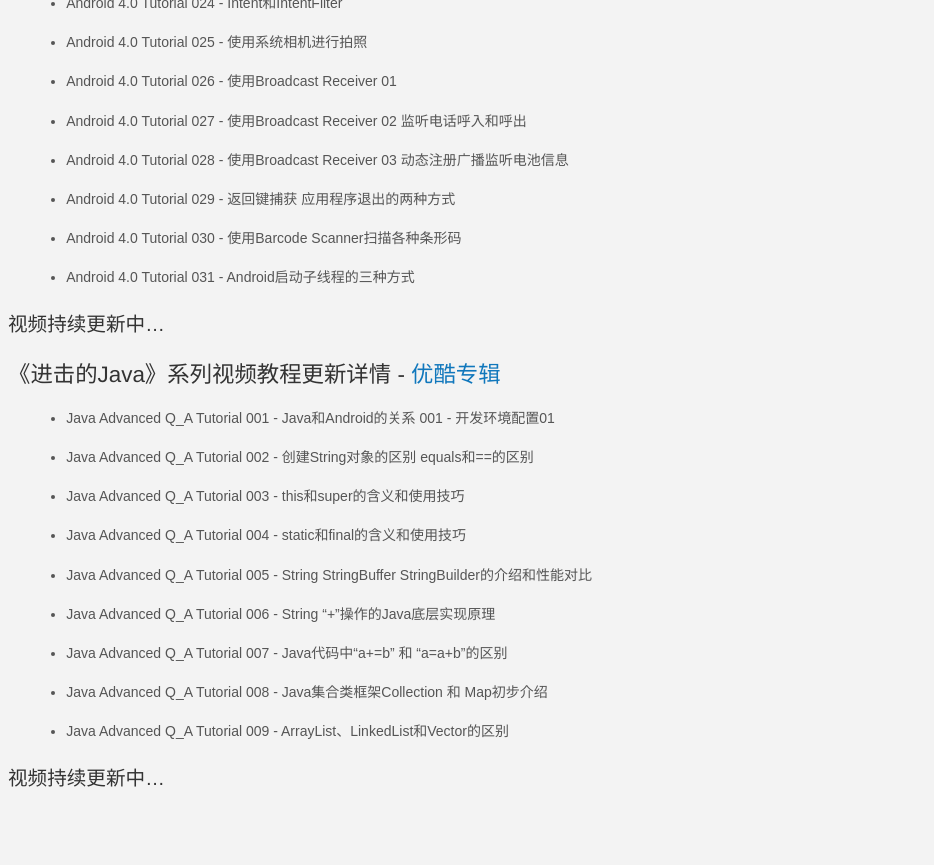
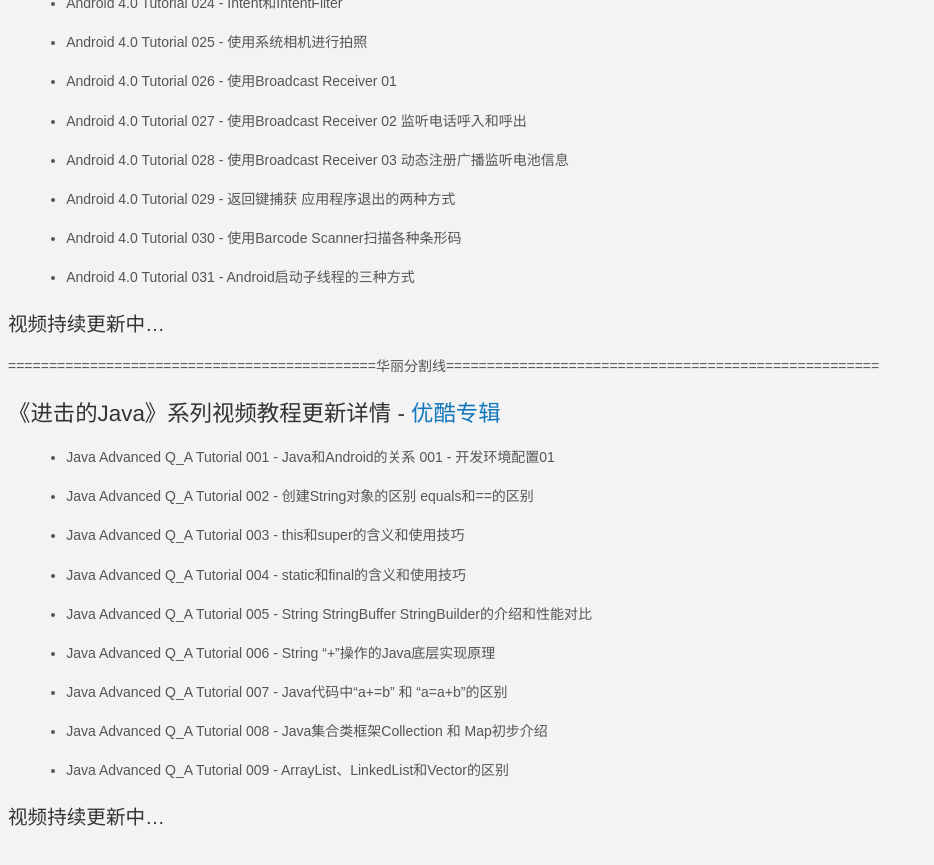
Before and after one commit to EsenDev/QichaoChen.github.io, a Jekyll site: the page built from videos.md, in a window 1280 px wide and 900 px high, scrolled down 1060 px. Shown: the top 865 px of the window, without its empty margins (0-934 px from the left). Built offline with Jekyll 4.4.1, drawn with Linux system fonts in a browser that asks for light colours; nearby versions of some CDN libraries; a style sheet for code colours, icons or effects is not loaded.

Commit message:
update videos.md

```diff
--- a/videos.md
+++ b/videos.md
@@ -73,6 +73,8 @@
 
 ###视频持续更新中...
 
+=============================================华丽分割线=====================================================
+
 ##《进击的Java》系列视频教程更新详情 - [优酷专辑](http://www.youku.com/playlist_show/id_22136236.html)
 
 * Java Advanced Q_A Tutorial 001 - Java和Android的关系 001 - 开发环境配置01
```
